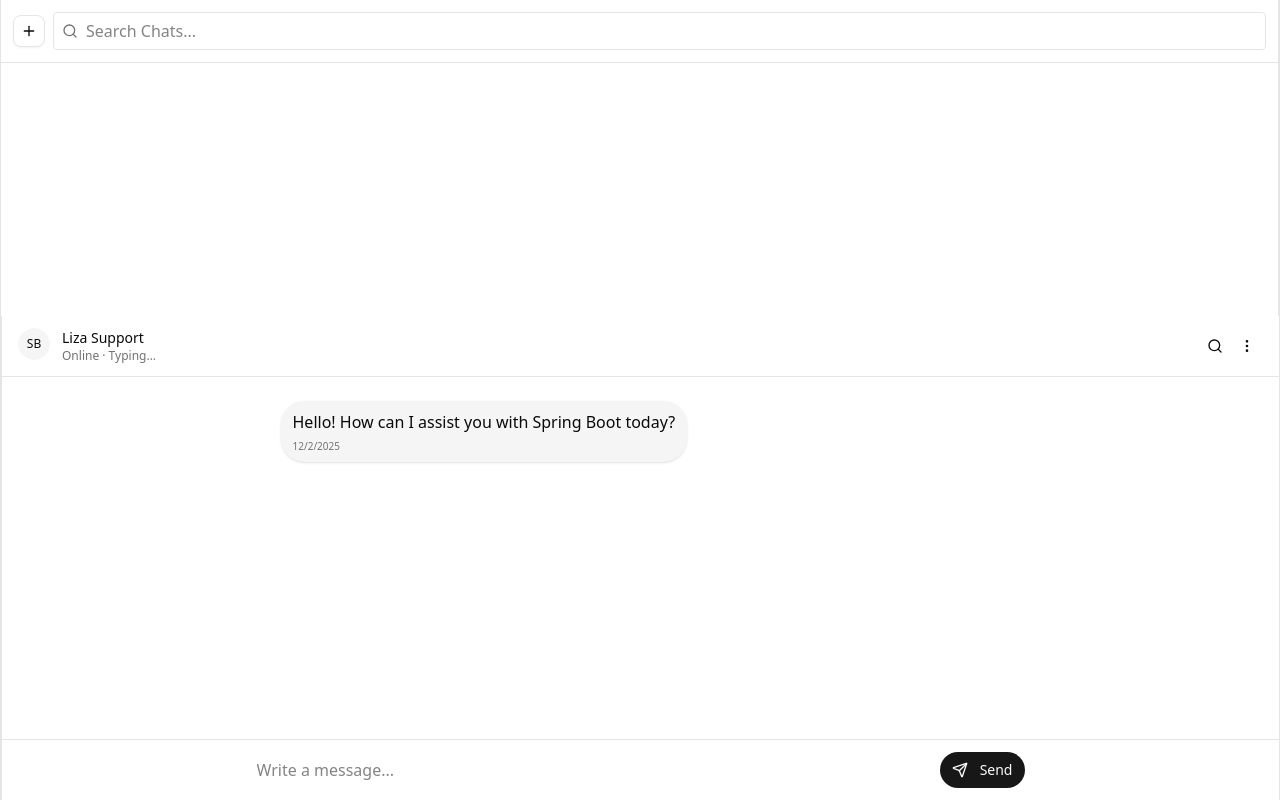
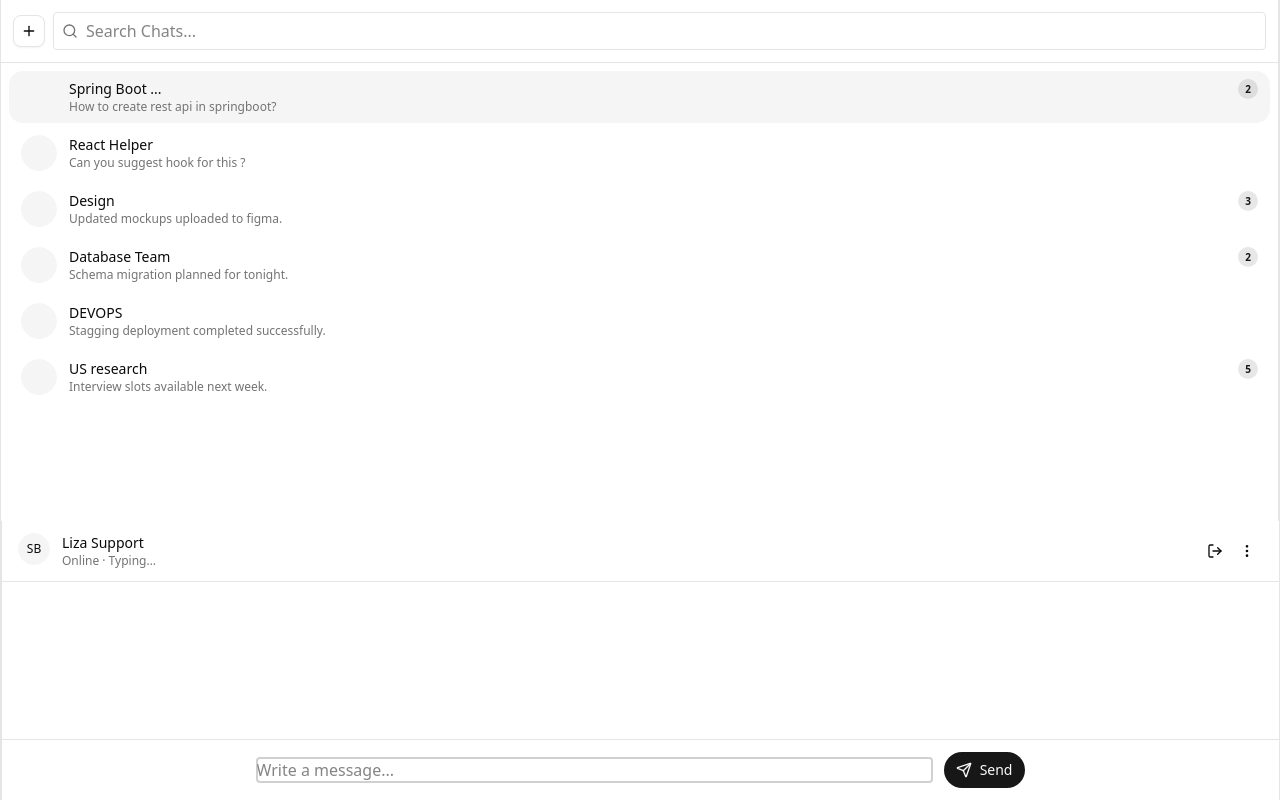
Before and after one commit to Shubhamsawan/AI_HelpDesk_Frontend, a React (Vite) app: page /chat in a window 1280 px wide. Built offline with nearby package versions, Linux system fonts and the light colour scheme.

Commit message:
Helpdesk frontenend part 5

```diff
--- /dev/null
+++ b/src/components/ui/spinner.jsx
@@ -0,0 +1,18 @@
+import { Loader2Icon } from "lucide-react"
+
+import { cn } from "@/lib/utils"
+
+function Spinner({
+  className,
+  ...props
+}) {
+  return (
+    <Loader2Icon
+      role="status"
+      aria-label="Loading"
+      className={cn("size-4 animate-spin", className)}
+      {...props} />
+  );
+}
+
+export { Spinner }
--- a/src/pages/Chat.jsx
+++ b/src/pages/Chat.jsx
@@ -7,6 +7,9 @@ import { Separator } from "../components/ui/separator";
 import { Avatar, AvatarImage, AvatarFallback } from "../components/ui/avatar";
 import { sendMessagesToServer } from "../service/chat.service";
 import { v4 as uuidv4 } from "uuid";
+import { Spinner } from "../components/ui/spinner";
+import { LogOut } from "lucide-react";
+import { Navigate, useNavigate } from "react-router-dom";
 
 const CHATS = [
     {
@@ -53,27 +56,21 @@ const CHATS = [
     },
 ];
 
-const CONVERSTIONS = [
-    {
-        id: 1,
-        author: "Lizza",
-        message: "Hello! How can I assist you with Spring Boot today?",
-        at: new Date().toLocaleDateString(),
-    },
-
-
-];
+const CONVERSTIONS = [];
 // video 1:25:40
 function Chat() {
-
+    const [activeChat, setActiveChat] = useState(CHATS[0]);
     const [messages, setMessages] = useState(CONVERSTIONS);
     const [draft, setDraft] = useState("");
     const endRef = useRef(null);
     const [sending, setSending] = useState(false);
     const [conversationId, setConversationId] = useState("");
+    const inputRef = useRef(null);
+    const navigate = useNavigate();
     useEffect(() => {
         const id = uuidv4();
         setConversationId(id);
+        inputRef.current.focus();
     }, []);
 
     useEffect(() => {
@@ -83,18 +80,26 @@ function Chat() {
     async function sendMessages() {
         const textMessage = draft.trim();
         if (!textMessage) return;
-
+        setSending(true);
         console.log("Sending message:", draft);
         // console.log("conversationId:", conversationId);
         //video 1:43:20
-
+        setMessages((pre) => [
+            ...pre,
+            {
+                id: uuidv4(),
+                author: "user",
+                message: draft,
+                at: new Date().toLocaleDateString(),
+            },
+        ]);
 
         const responseFromAI = await sendMessagesToServer(draft, conversationId);
 
         console.log("responseFromAI:", responseFromAI);
 
-        setMessages([
-            ...messages,
+        setMessages((pre) => [
+            ...pre,
             {
                 id: uuidv4(),
                 author: "bot",
@@ -103,11 +108,16 @@ function Chat() {
             },
         ]);
 
+        setSending(false);
+        setDraft("");
+        inputRef.current.focus();
     }
 
     return (
         // <div className=" fixed top-0 left-0 right-0 mx-auto min-h-screen max-w-7xl grid grid-cols-1 md:grid-cols-[300px_minmax(0,1fr)] border-x">
-        <div className="fixed top-0 left-0 right-0 mx-auto h-screen max-w-7xl grid grid-cols-1 md:grid-cols-[300px_minmax(0,1fr)] border-x">
+<div className="mx-auto min-h-screen max-w-7xl
+    grid grid-cols-1 md:grid-cols-[300px_minmax(0,_1fr)] border-x">
+
 
 
             {/* Sidebar */}
@@ -127,6 +137,44 @@ function Chat() {
                     </div>
                 </div>
                 <Separator />
+                <ScrollArea className="flex-1">
+                    <ul className="p-2 space-y-1">
+                        {CHATS.map((c) => (
+                            <li key={c.id}>
+                                <button
+                                    onClick={() => setActiveChat(c)}
+                                    className={`w-full rounded-xl px-3 py-2 text-left hover:bg-accent transition ${activeChat.id === c.id ? "bg-accent" : ""
+                                        }`}
+                                >
+                                    <div className="flex items-center gap-3">
+                                        <Avatar className="h-9 w-9">
+                                            <AvatarImage src="" alt={c.name} />
+                                            <AvatarFallback className="text-xs">
+                                                {c.initials}
+                                            </AvatarFallback>
+                                        </Avatar>
+                                        <div className="min-w-0 flex-1">
+                                            <div className="flex items-center gap-2">
+                                                <span className="truncate text-sm font-medium">
+                                                    {c.name}
+                                                </span>
+                                                {c.unread ? (
+                                                    <span className="ml-auto inline-flex h-5 min-w-5 items-center justify-center rounded-full bg-primary/10 px-1 text-[10px] font-semibold text-primary">
+                                                        {c.unread}
+                                                    </span>
+                                                ) : null}
+                                            </div>
+                                            <p className="truncate text-xs text-muted-foreground">
+                                                {c.lastMessage}
+                                            </p>
+                                        </div>
+                                    </div>
+                                </button>
+                            </li>
+                        ))}
+                    </ul>
+
+                </ScrollArea>
             </aside>
 
             {/* Chat Area */}
@@ -149,11 +197,16 @@ function Chat() {
                     </div>
 
                     <div>
-                        <Button variant="ghost" size="icon" className="h-8 w-8">
-                            <Search className="h-4 w-3" />
+                        <Button onClick={() => {
+                            navigate("/");
+                        }}
+                            variant={"ghost"}
+                            size={"icon"}
+                            className={"h-8 w-8"}>
+                            <LogOut className={"h-4 w-3"} />
                         </Button>
-                        <Button variant="ghost" size="icon" className="h-8 w-8">
-                            <MoreVertical className="h-4 w-3" />
+                        <Button variant={"ghost"} size={"icon"} className={"h-8 w-8"}>
+                            <MoreVertical className={"h-4 w-3"} />
                         </Button>
                     </div>
                 </div>
@@ -174,9 +227,16 @@ function Chat() {
                 <div className="border-t p-3">
                     <div className="mx-auto flex max-w-3xl items-center gap-3">
 
-                        <input value={draft} onChange={(e) => setDraft(e.target.value)} placeholder="Write a message..." className={'flex-1 rounded-3xl;'} />
-                        <Button enabled={!sending} onClick={sendMessages} className={'rounded-3xl px-5'}>
-                            <Send className="mr-1 h-4 w-4" /><span>Send</span>
+                        <input ref={inputRef}
+                            value={draft}
+                            onChange={(e) => setDraft(e.target.value)}
+                            placeholder="Write a message..."
+                            className={'flex-1 rounded-3xl;'} />
+
+                        <Button disabled={sending} onClick={sendMessages} className={'rounded-3xl px-5'}>
+                            {/* <Send className="mr-1 h-4 w-4" /> */}
+                            {sending ? <Spinner /> : <Send className="h-4 w-4" />}
+                            {sending ? "Sending.." : "Send"}
                         </Button>
                     </div>
 
```
